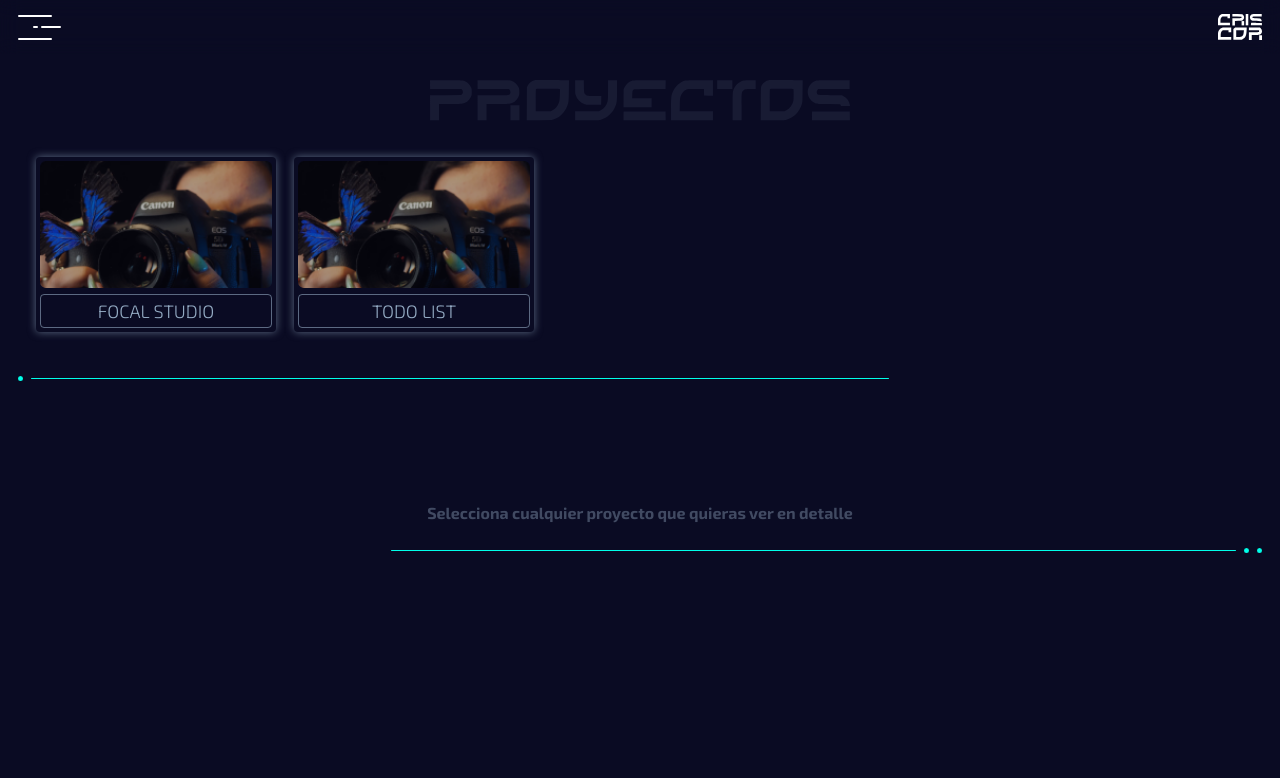
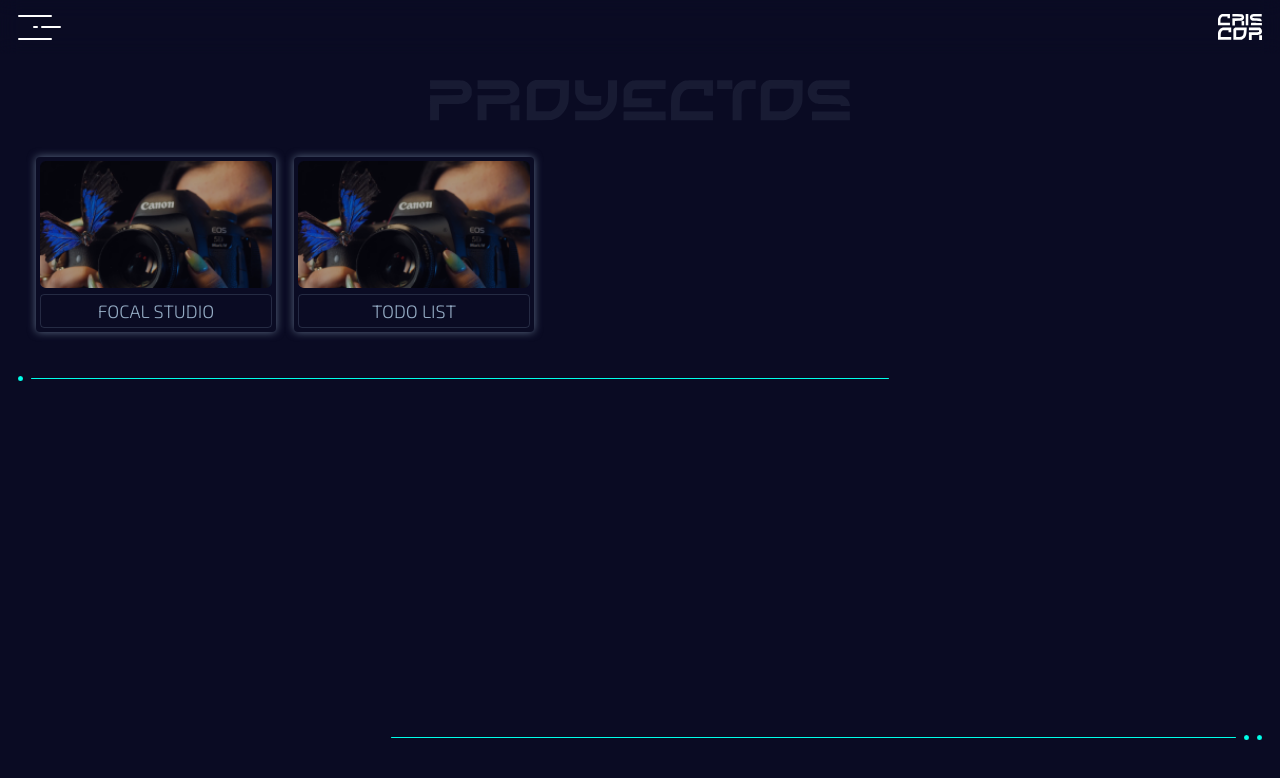
Before and after one commit to CrisdCor/cristian-corrales-portfolio, a React (Vite) app: page /projects in a window 1280 px wide. Shown: the top 778 px of the page. Built offline with nearby package versions, Linux system fonts and the light colour scheme.

Commit message:
Se intenta animar la sección de proyectos

```diff
--- a/src/Components/CardDetailProject/index.jsx
+++ b/src/Components/CardDetailProject/index.jsx
@@ -17,15 +17,17 @@ const CardDetailProject = () => {
       <article
         className={`${
           context.isProjectOpen === false
-            ? "detail-project-section__card--close"
+            ? "detail-project-section__card detail-project-section__card--close"
             : "detail-project-section__card"
         }`}
       >
-        <img
-          className="detail-project-section__card--image"
-          src={context.projectToShow.image}
-          alt={context.projectToShow.name}
-        />
+        <figure className="detail-project-section__card--image">
+          <img
+            src={context.projectToShow.image}
+            alt={context.projectToShow.name}
+          />
+        </figure>
+
         <div className="description__links">
           <a
             className="description__links__project text-m"
@@ -61,15 +63,15 @@ const CardDetailProject = () => {
           </p>
         </div>
       </article>
-      <p
+      {/* <p
         className={`${
           context.isProjectOpen === false
             ? "detail-project-section--text text-m text-center text-bold"
-            : "detail-project-section--text-close text-m text-center text-bold"
+            : "detail-project-section--text detail-project-section--text-close text-m text-center text-bold"
         }`}
       >
         Selecciona cualquier proyecto que quieras ver en detalle
-      </p>
+      </p> */}
       <div className="line-decoration line-decoration--right">
         <span className="line-decoration--line"></span>
         <span className="line-decoration--circle"></span>
--- a/src/Components/CardDetailProject/styles.css
+++ b/src/Components/CardDetailProject/styles.css
@@ -1,7 +1,12 @@
 .detail-project-section {
+  position: relative;
   width: 100%;
   height: auto;
-  /* overflow: hidden; */
+  min-height: 11.6rem;
+  display: flex;
+  flex-direction: column;
+  justify-content: space-between;
+  gap: 1.8rem;
 }
 
 .detail-project-section .line-decoration {
@@ -9,44 +14,48 @@
 }
 
 .detail-project-section .line-decoration--right {
-  float: right;
+  align-self: flex-end;
 }
 
 .detail-project-section__card {
   width: 100%;
-  max-width: 44rem;
+  max-width: 46rem;
   height: auto;
-  margin: 1.8rem auto;
+  margin: 0 auto;
   padding: 0.6rem;
   display: flex;
   flex-direction: column;
   gap: 0.6rem;
   border-radius: 0.6rem;
   box-shadow: 0 0 8px rgba(147, 170, 194, 0.6);
-  animation: show-project 1s ease-in-out forwards;
+  opacity: 0;
+  transform: scaleY(0);
+  animation: show-detail-project 0.8s ease-in-out forwards;
 }
 
-@keyframes show-project {
-  from{
-    transform: translateY(200%);
-    opacity: 0;
-    display: none;
+@keyframes show-detail-project {
+  0% {
+    transform: scaleY(0);
   }
-  to{
-    transform: translateY(0);
+  100% {
     opacity: 1;
+    transform: scaleY(1);
   }
-
 }
 
-.detail-project-section__card--close{
-  transform: translateY(-200%);
-  opacity: 0;
+.detail-project-section__card--close {
+  visibility: hidden;
 }
 
 .detail-project-section__card--image {
-  height: 100%;
+  height: 18rem;
   margin-bottom: 0.6rem;
+  border-radius: 0.6rem;
+  overflow: hidden;
+}
+
+.detail-project-section__card--image img {
+  width: 100%;
 }
 
 .description__links {
@@ -95,26 +104,24 @@
 .description__text {
   display: flex;
   flex-direction: column;
+  gap: 0.4rem;
 }
 
 .detail-project-section--text {
-  padding: 1.8rem 0;
   opacity: 0.4;
 }
 
 .detail-project-section--text-close {
-  padding: 1.8rem 0;
-  opacity: 0.4;
-  animation: close-text-project 1s ease-in-out forwards;
+  /* animation: close-text-project 1s ease-in-out forwards; */
 }
 
 @keyframes close-text-project {
-  from{
-    transform: translateX(0);
+  from {
+    opacity: 0.4;
   }
 
-  to{
-    transform: translateX(-200%);
+  to {
+    opacity: 0;
+    display: none;
   }
-
 }
--- a/src/Components/CardProject/styles.css
+++ b/src/Components/CardProject/styles.css
@@ -21,6 +21,6 @@
   align-items: center;
   justify-content: center;
   text-transform: uppercase;
-  border: 0.1rem solid rgba(147, 170, 194, 0.6);
+  border: 0.1rem solid rgba(147, 170, 194, 0.2);
   border-radius: 0.4rem;
 }
```
